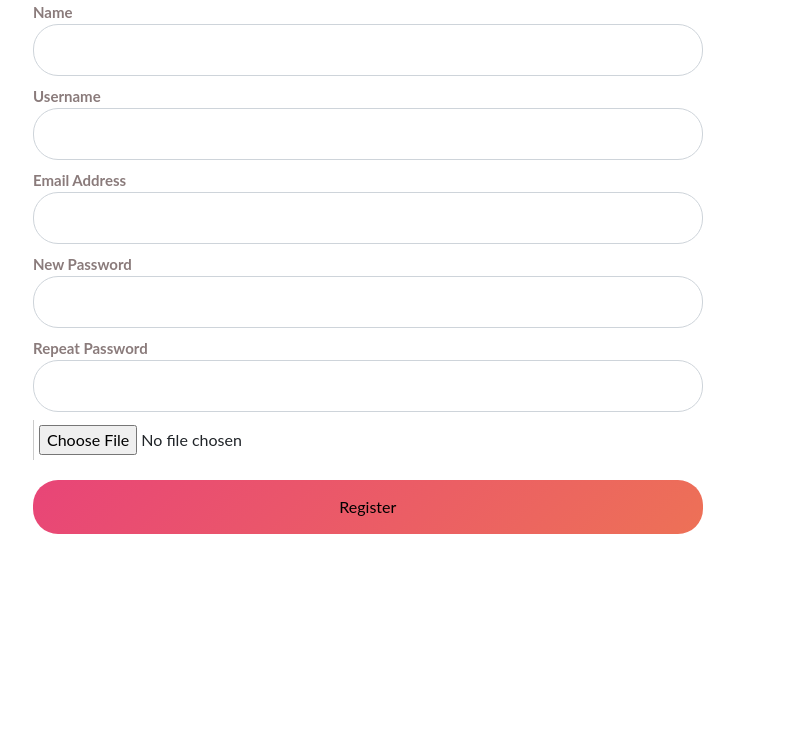
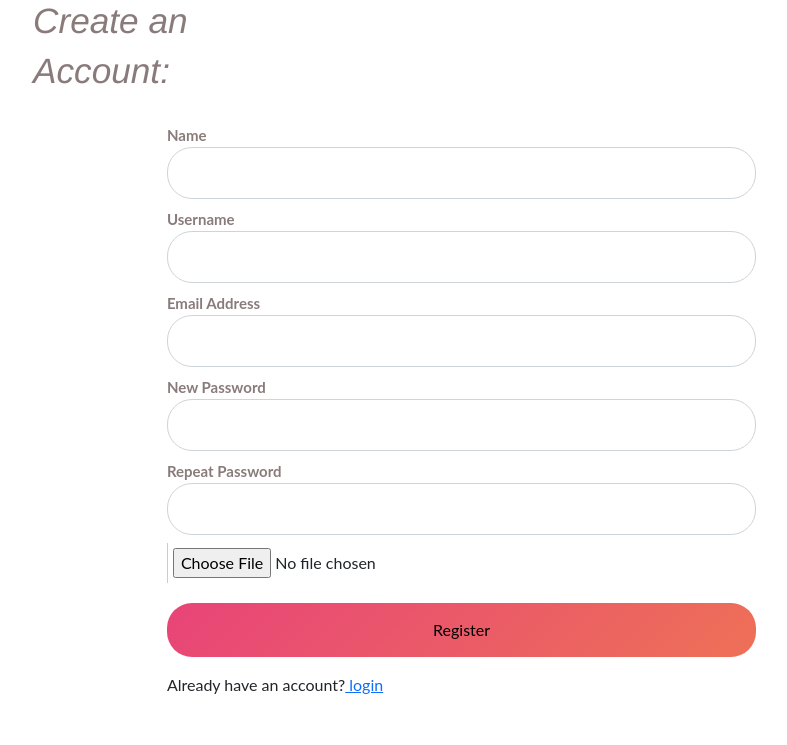
Before and after one commit to bouncei/Ecommerce, a Flask app: page /register in a window 1280 px wide. Shown: the part 55-800 px from the top of the page, without its empty margins (49-836 px from the left). Run offline with Flask 2, Linux system fonts and the light colour scheme; some libraries are stand-ins or nearby versions.

Commit message:
page slides

```diff
--- a/shop/products/routes.py
+++ b/shop/products/routes.py
@@ -10,7 +10,8 @@ import os
 
 @app.route('/')
 def home():
-    products = Addproduct.query.filter(Addproduct.stock > 0)
+    page = request.args.get('page', 1, type=int)
+    products = Addproduct.query.filter(Addproduct.stock > 0).paginate(page=page, per_page=4)
     brands = Brand.query.all()
     categories = Category.query.all()
     return render_template('products/index.html', title='Home Page', products=products, brands=brands, categories=categories)
@@ -55,7 +56,8 @@ def addcat():
         flash(f'The brand {category_name} has been added to the database', 'success')
         db.session.commit()
         return redirect(url_for('addcat'))
-    return render_template('products/addbrand.html')
+
+    return render_template('products/addbrand.html', title= 'Add Category')
 
 
 
--- a/shop/static/css/style.css
+++ b/shop/static/css/style.css
@@ -376,3 +376,25 @@ label {
   color: rgb(138, 123, 123);
   font-size: 15px;
 }
+
+
+
+
+.boss {
+  padding-left: 12%;
+  padding-top: 2%;
+}
+
+
+h1 {
+  font-family: 'Franklin Gothic Medium', 'Arial Narrow', Arial, sans-serif;
+  color: rgb(138, 123, 123);
+  font-style: italic;
+  /* font-size: x-large; */
+}
+
+
+.card-footer {
+  display: flex;
+  justify-content: space-around;
+}
--- a/shop/templates/admin/login.html
+++ b/shop/templates/admin/login.html
@@ -4,8 +4,9 @@
 {% include '_messages.html' %}
 
 <div class="container">
+    <h1 style="margin-top: 10px;">Login: </h1>
     {% from "_formhelpers.html" import render_field %}
-    <form method="post", enctype="multipart/form-data">
+    <form method="post", enctype="multipart/form-data" class="boss">
         <div>
 
             {{ render_field(form.email ,class="form-control admin") }}
@@ -16,6 +17,8 @@
 
         </div>
     <p><input type=submit value="Register" class="btn btn-info form-control admin"></p>
+
+    <p>Don't have an account? <a href="/register">  Sign Up</a></p>
     </form>
 </div>
 
--- a/shop/templates/admin/register.html
+++ b/shop/templates/admin/register.html
@@ -3,8 +3,10 @@
 {% block content %}
 {% include '_messages.html' %}
 <div class="container">
+    <h1>Create an</h1>
+    <h1>Account: </h1>
     {% from "_formhelpers.html" import render_field %}
-    <form method="post", enctype="multipart/form-data">
+    <form method="post", enctype="multipart/form-data" class="boss">
         <div>
             {{ render_field(form.name ,class="form-control admin") }}
             {{ render_field(form.username ,class="form-control admin") }}
@@ -16,7 +18,8 @@
             <input type="file", name="photo">
         </div>
     <p><input type=submit value="Register" class="btn btn-info form-control admin"></p>
-    </form>
+    <p> Already have an account?<a href="/login"> login</a></p>
+</form>
 </div>
 
 
--- a/shop/templates/products/addbrand.html
+++ b/shop/templates/products/addbrand.html
@@ -10,14 +10,14 @@
         <div class="col-md-3"></div>
         <div class="col-md-6">
             {% if brands %}
-                <h1 class="text-center mt-5 " >Add a brand</h1>
+                <h2 class="mt-5 " style="text-align: left;">Add a brand</h2>
                 <form action="" method="POST">
                     <input type="text" name="brand" class="form-control admin">
                     <input type="submit" value="Add brand" class="btn btn-info mt-3">
                 </form>
 
             {% else %}
-                <h1 class="text-center mt-5">Add a category</h1>
+                <h1 class="mt-5" style="text-align: left;">Add a category</h1>
                 <form action="" method="POST">
                     <input type="text" name="category" class="form-control admin">
                     <input type="submit" value="Add category" class="btn btn-info mt-3">
--- a/shop/templates/products/addproducts.html
+++ b/shop/templates/products/addproducts.html
@@ -35,13 +35,13 @@
         <div class="container">
           <div class="row">
             <div class="col-md-4">
-              {{ render_field(form.image_1 ,class="form-control", required) }}
+              {{ render_field(form.image_1 ,class="form-control, required") }}
             </div>
             <div class="col-md-4">
-              {{ render_field(form.image_2 ,class="form-control", required) }}
+              {{ render_field(form.image_2 ,class="form-control, required") }}
             </div>
             <div class="col-md-4">
-              {{ render_field(form.image_3 ,class="form-control", required) }}
+              {{ render_field(form.image_3 ,class="form-control, required") }}
             </div>
           </div>
         </div>
```
Also changed, not shown: shop/templates/products/index.html (+7 -1 lines), 1 other file.
